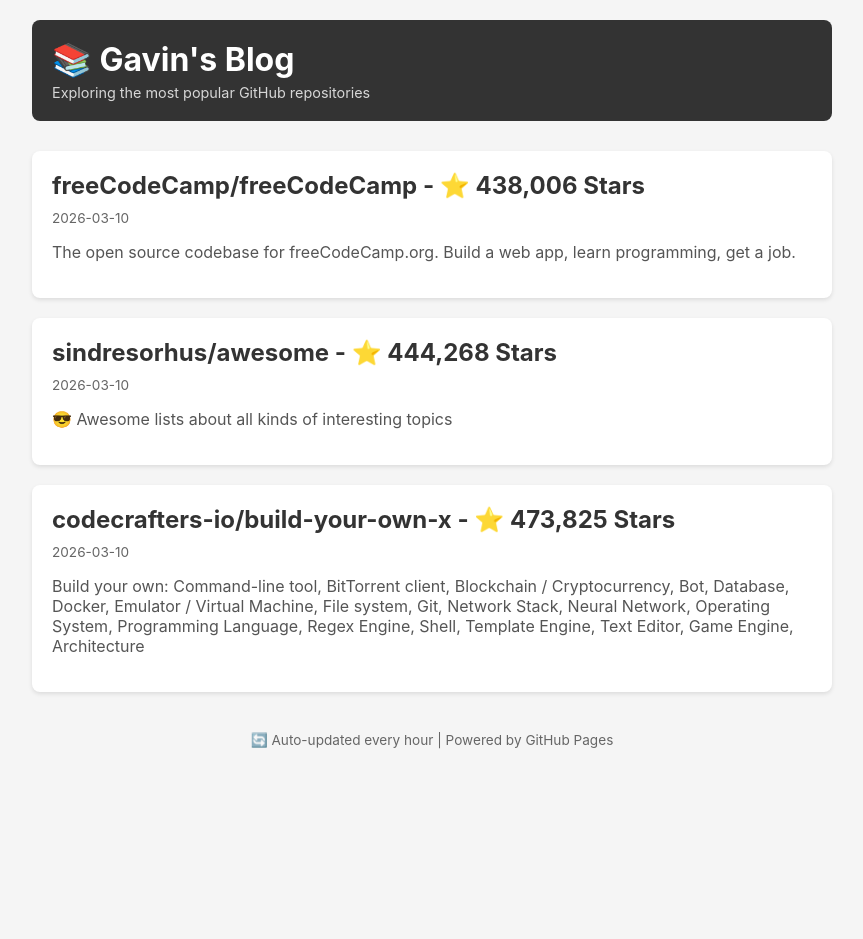
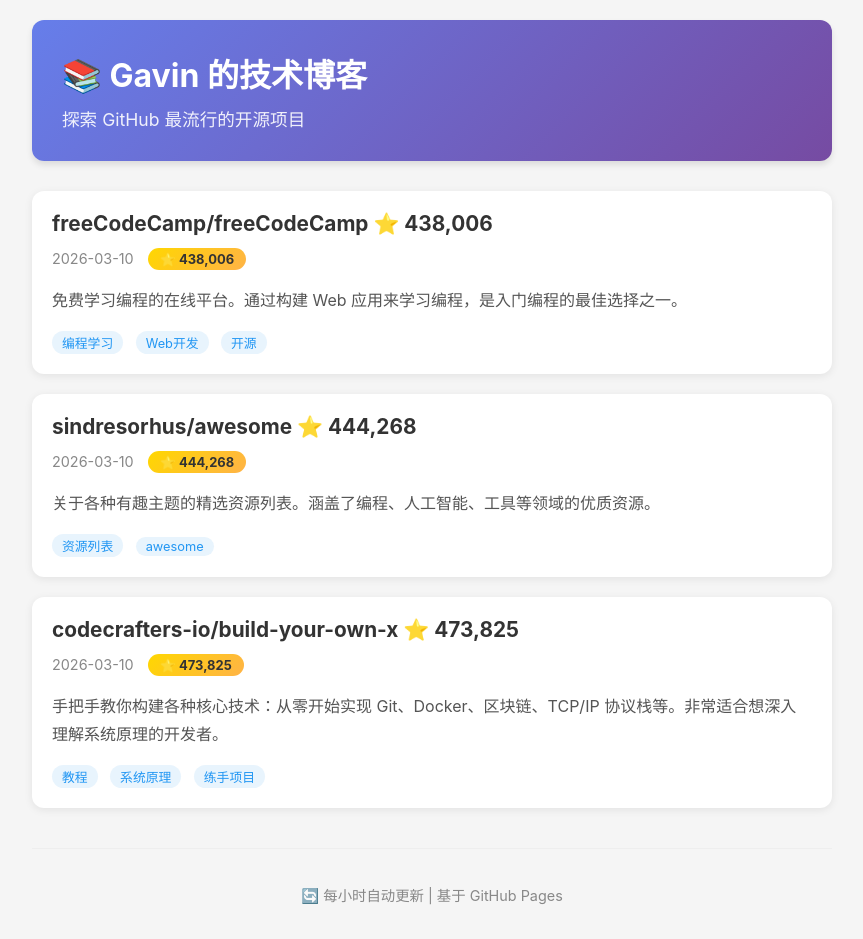
Before and after one commit to Gavin-YJQ/Gavin-YJQ.github.io, a Jekyll site: the page index.html, which Jekyll copies as it is, in a window 1280 px wide. Shown: the whole page, without its empty margins (208-1071 px from the left). Built offline with Jekyll 4.4.1, drawn with Linux system fonts in a browser that asks for light colours; before the commit the page ends 900 px from its top, so only the background shows below that.

Commit message:
Update: 改为中文博客

```diff
--- a/index.html
+++ b/index.html
@@ -2,47 +2,64 @@
 <html>
 <head>
     <meta charset="utf-8">
-    <title>Gavin's Blog - Top GitHub Repositories</title>
+    <title>Gavin 的博客 - GitHub 热门项目</title>
     <style>
-        body { font-family: -apple-system, BlinkMacSystemFont, "Segoe UI", sans-serif; max-width: 800px; margin: 0 auto; padding: 20px; background: #f5f5f5; }
-        header { background: #333; color: white; padding: 20px; border-radius: 8px; margin-bottom: 30px; }
-        header h1 { margin: 0; }
+        body { font-family: -apple-system, BlinkMacSystemFont, "Segoe UI", "PingFang SC", "Microsoft YaHei", sans-serif; max-width: 800px; margin: 0 auto; padding: 20px; background: #f5f5f5; }
+        header { background: linear-gradient(135deg, #667eea 0%, #764ba2 100%); color: white; padding: 30px; border-radius: 12px; margin-bottom: 30px; box-shadow: 0 4px 6px rgba(0,0,0,0.1); }
+        header h1 { margin: 0; font-size: 2em; }
         header a { color: white; text-decoration: none; }
-        header p { margin: 5px 0 0 0; opacity: 0.8; font-size: 0.9em; }
-        .post { background: white; padding: 20px; margin-bottom: 20px; border-radius: 8px; box-shadow: 0 2px 4px rgba(0,0,0,0.1); }
-        .post h2 { margin: 0 0 10px 0; }
+        header p { margin: 10px 0 0 0; opacity: 0.9; font-size: 1.1em; }
+        .post { background: white; padding: 20px; margin-bottom: 20px; border-radius: 12px; box-shadow: 0 2px 8px rgba(0,0,0,0.08); transition: transform 0.2s; }
+        .post:hover { transform: translateY(-3px); box-shadow: 0 4px 12px rgba(0,0,0,0.15); }
+        .post h2 { margin: 0 0 12px 0; font-size: 1.3em; }
         .post h2 a { color: #333; text-decoration: none; }
-        .post h2 a:hover { color: #0366d6; }
-        .post .date { color: #666; font-size: 0.85em; margin-bottom: 10px; }
-        .post .desc { color: #555; }
-        .post .stars { display: inline-block; background: #ffd700; color: #333; padding: 2px 8px; border-radius: 12px; font-size: 0.85em; margin-left: 10px; }
-        footer { text-align: center; color: #666; margin-top: 40px; font-size: 0.85em; }
+        .post h2 a:hover { color: #667eea; }
+        .post .date { color: #888; font-size: 0.9em; margin-bottom: 10px; }
+        .post .desc { color: #555; line-height: 1.8; }
+        .post .stars { display: inline-block; background: linear-gradient(135deg, #ffd700, #ffb347); color: #333; padding: 3px 12px; border-radius: 20px; font-size: 0.9em; margin-left: 10px; font-weight: bold; }
+        .post .tags { margin-top: 12px; }
+        .post .tag { display: inline-block; background: #e8f4fd; color: #2196F3; padding: 2px 10px; border-radius: 12px; font-size: 0.8em; margin-right: 8px; }
+        footer { text-align: center; color: #888; margin-top: 40px; padding-top: 20px; border-top: 1px solid #eee; font-size: 0.9em; }
     </style>
 </head>
 <body>
     <header>
-        <h1><a href="/">📚 Gavin's Blog</a></h1>
-        <p>Exploring the most popular GitHub repositories</p>
+        <h1><a href="/">📚 Gavin 的技术博客</a></h1>
+        <p>探索 GitHub 最流行的开源项目</p>
     </header>
     <main>
         <div class="post">
-            <h2><a href="_posts/2026-03-10-freeCodeCamp-freeCodeCamp.md">freeCodeCamp/freeCodeCamp - ⭐ 438,006 Stars</a></h2>
-            <div class="date">2026-03-10</div>
-            <p class="desc">The open source codebase for freeCodeCamp.org. Build a web app, learn programming, get a job.</p>
+            <h2><a href="_posts/2026-03-10-freeCodeCamp-freeCodeCamp.md">freeCodeCamp/freeCodeCamp ⭐ 438,006</a></h2>
+            <div class="date">2026-03-10 <span class="stars">⭐ 438,006</span></div>
+            <p class="desc">免费学习编程的在线平台。通过构建 Web 应用来学习编程，是入门编程的最佳选择之一。</p>
+            <div class="tags">
+                <span class="tag">编程学习</span>
+                <span class="tag">Web开发</span>
+                <span class="tag">开源</span>
+            </div>
         </div>
         <div class="post">
-            <h2><a href="_posts/2026-03-10-sindresorhus-awesome.md">sindresorhus/awesome - ⭐ 444,268 Stars</a></h2>
-            <div class="date">2026-03-10</div>
-            <p class="desc">😎 Awesome lists about all kinds of interesting topics</p>
+            <h2><a href="_posts/2026-03-10-sindresorhus-awesome.md">sindresorhus/awesome ⭐ 444,268</a></h2>
+            <div class="date">2026-03-10 <span class="stars">⭐ 444,268</span></div>
+            <p class="desc">关于各种有趣主题的精选资源列表。涵盖了编程、人工智能、工具等领域的优质资源。</p>
+            <div class="tags">
+                <span class="tag">资源列表</span>
+                <span class="tag">awesome</span>
+            </div>
         </div>
         <div class="post">
-            <h2><a href="_posts/2026-03-10-codecrafters-io-build-your-own-x.md">codecrafters-io/build-your-own-x - ⭐ 473,825 Stars</a></h2>
-            <div class="date">2026-03-10</div>
-            <p class="desc">Build your own: Command-line tool, BitTorrent client, Blockchain / Cryptocurrency, Bot, Database, Docker, Emulator / Virtual Machine, File system, Git, Network Stack, Neural Network, Operating System, Programming Language, Regex Engine, Shell, Template Engine, Text Editor, Game Engine, Architecture</p>
+            <h2><a href="_posts/2026-03-10-codecrafters-io-build-your-own-x.md">codecrafters-io/build-your-own-x ⭐ 473,825</a></h2>
+            <div class="date">2026-03-10 <span class="stars">⭐ 473,825</span></div>
+            <p class="desc">手把手教你构建各种核心技术：从零开始实现 Git、Docker、区块链、TCP/IP 协议栈等。非常适合想深入理解系统原理的开发者。</p>
+            <div class="tags">
+                <span class="tag">教程</span>
+                <span class="tag">系统原理</span>
+                <span class="tag">练手项目</span>
+            </div>
         </div>
     </main>
     <footer>
-        <p>🔄 Auto-updated every hour | Powered by GitHub Pages</p>
+        <p>🔄 每小时自动更新 | 基于 GitHub Pages</p>
     </footer>
 </body>
 </html>
```
